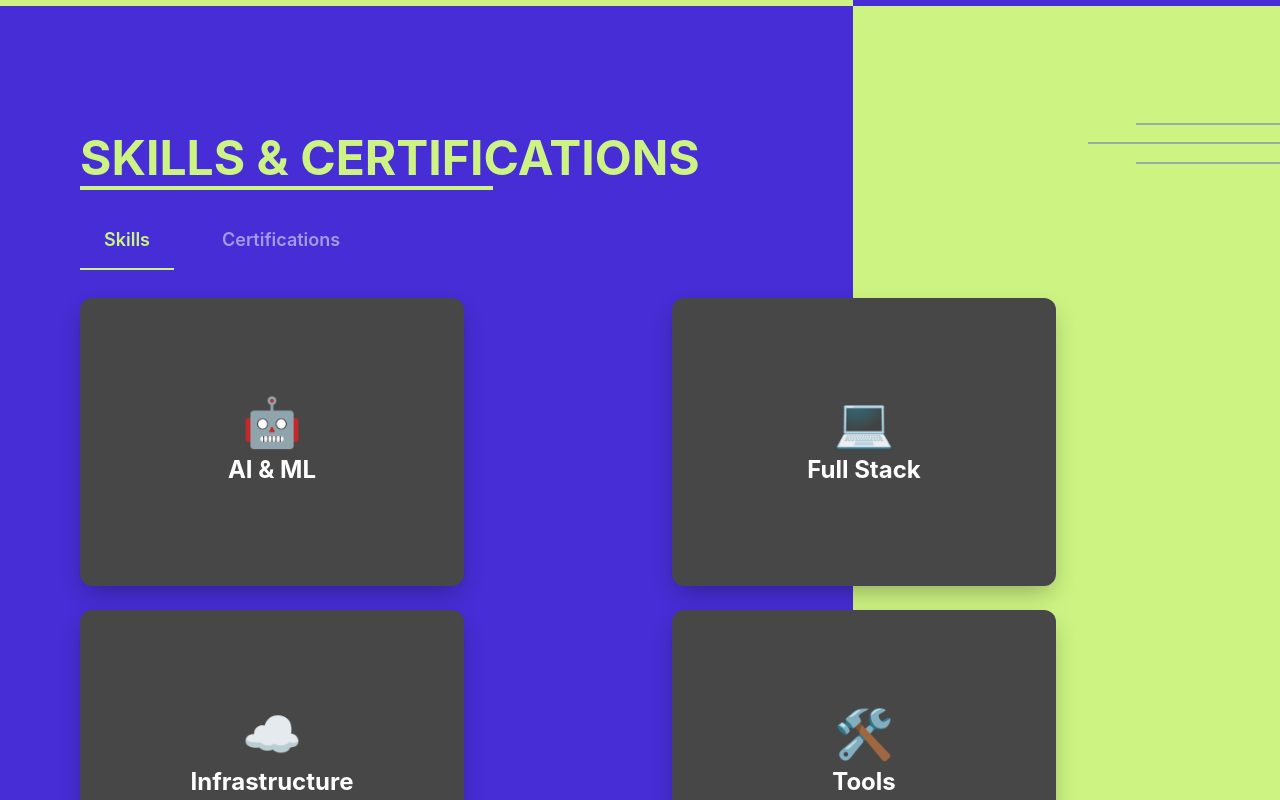
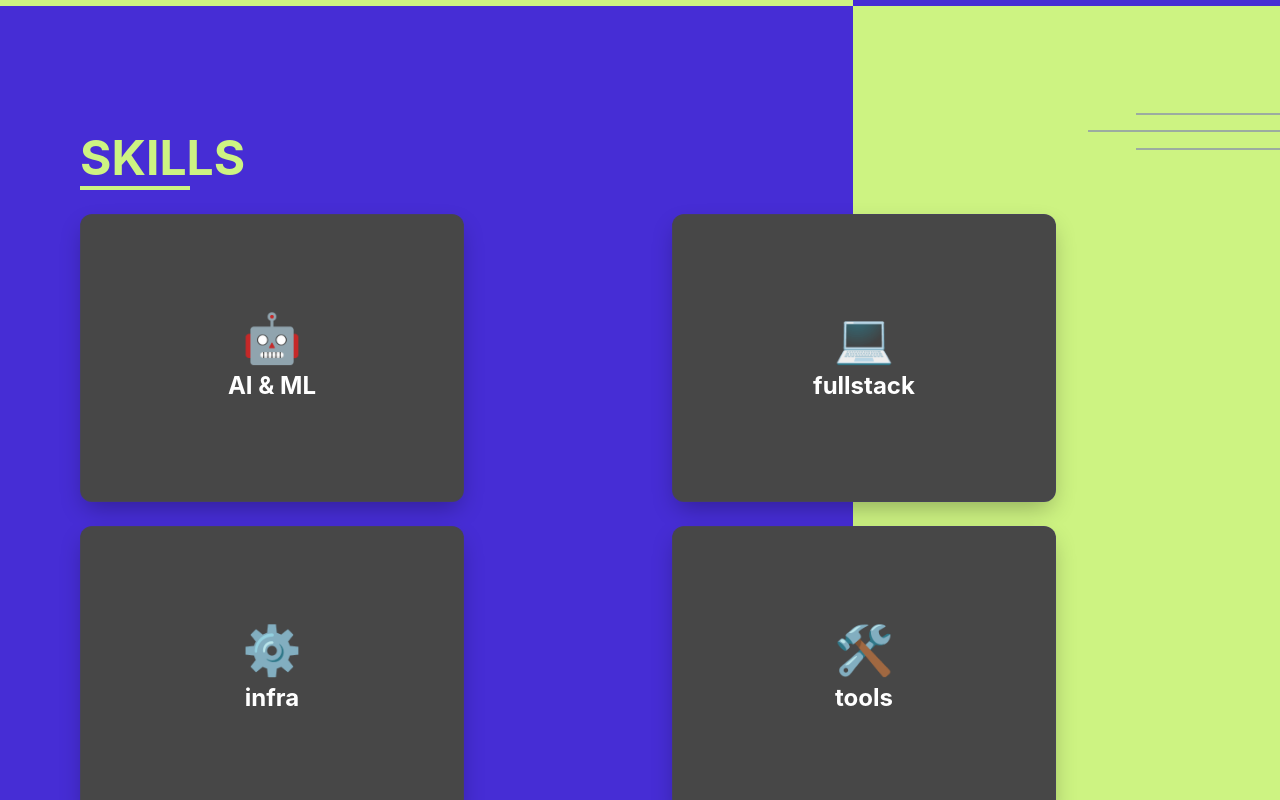
Before and after one commit to zion-pulapakura/Portfolio-Website, a React (Vite) app: page / in a window 1280 px wide. Shown: the part 1760-2560 px from the top of the page. Built offline with nearby package versions, Linux system fonts and the light colour scheme.

Commit message:
made hook to check whether user has scrolled into a section

```diff
--- a/src/data/skills.json
+++ b/src/data/skills.json
@@ -1,5 +1,5 @@
 {
-  "aiMl": [
+  "AI & ML": [
     "Python",
     "TensorFlow",
     "PyTorch",
--- /dev/null
+++ b/src/hooks/useSectionVisibility.ts
@@ -0,0 +1,29 @@
+import { useEffect, useState } from "react";
+
+export const useSectionVisibility = (sectionId: string) => {
+  const [isVisible, setIsVisible] = useState(false);
+
+  useEffect(() => {
+    const observer = new IntersectionObserver(
+      ([entry]) => {
+        if (entry.isIntersecting) {
+          setIsVisible(true);
+        }
+      },
+      { threshold: 0.1 }
+    );
+
+    const section = document.getElementById(sectionId);
+    if (section) {
+      observer.observe(section);
+    }
+
+    return () => {
+      if (section) {
+        observer.unobserve(section);
+      }
+    };
+  }, [sectionId]);
+
+  return isVisible;
+};
--- a/src/pages/AboutSection.tsx
+++ b/src/pages/AboutSection.tsx
@@ -1,30 +1,9 @@
-import React, { useEffect, useState } from "react";
+import React from "react";
 import Section from "../components/Section";
+import { useSectionVisibility } from "../hooks/useSectionVisibility";
 
 const AboutSection: React.FC = () => {
-  const [isVisible, setIsVisible] = useState(false);
-
-  useEffect(() => {
-    const observer = new IntersectionObserver(
-      ([entry]) => {
-        if (entry.isIntersecting) {
-          setIsVisible(true);
-        }
-      },
-      { threshold: 0.1 }
-    );
-
-    const section = document.getElementById("about");
-    if (section) {
-      observer.observe(section);
-    }
-
-    return () => {
-      if (section) {
-        observer.unobserve(section);
-      }
-    };
-  }, []);
+  const isVisible = useSectionVisibility("about");
 
   return (
     <Section id="about" className="relative" bgType="green-purple">
--- a/src/pages/ProjectsSection.tsx
+++ b/src/pages/ProjectsSection.tsx
@@ -1,34 +1,13 @@
-import React, { useEffect, useState } from "react";
+import React from "react";
 import Section from "../components/Section";
 import ProjectsCarousel from "../components/ProjectsCarousel";
 import projectsData from "../data/projects.json";
 import { Project } from "../types";
+import { useSectionVisibility } from "../hooks/useSectionVisibility";
 
 const ProjectsSection: React.FC = () => {
   const projects = projectsData.projects as Project[];
-  const [isVisible, setIsVisible] = useState(false);
-
-  useEffect(() => {
-    const observer = new IntersectionObserver(
-      ([entry]) => {
-        if (entry.isIntersecting) {
-          setIsVisible(true);
-        }
-      },
-      { threshold: 0.1 }
-    );
-
-    const section = document.getElementById("projects");
-    if (section) {
-      observer.observe(section);
-    }
-
-    return () => {
-      if (section) {
-        observer.unobserve(section);
-      }
-    };
-  }, []);
+  const isVisible = useSectionVisibility("projects");
 
   const getImageUrl = (imagePath: string) => {
     return imagePath.startsWith("/") ? imagePath : `/${imagePath}`;
--- a/src/pages/SkillsSection.tsx
+++ b/src/pages/SkillsSection.tsx
@@ -1,63 +1,28 @@
-import React, { useEffect, useState } from "react";
+import React from "react";
 import Section from "../components/Section";
 import SkillBox from "../components/SkillBox";
-import CertCard from "../components/CertCard";
 import skillsData from "../data/skills.json";
-import certificationsData from "../data/certifications.json";
-import { Certification } from "../types";
+import { useSectionVisibility } from "../hooks/useSectionVisibility";
 
-type TabType = "skills" | "certifications";
+function getEmojiForCategory(category: string): string {
+  const emojiMap: Record<string, string> = {
+    "AI & ML": "🤖",
+    fullstack: "💻",
+    infra: "⚙️",
+    tools: "🛠️",
+  };
+  return emojiMap[category] || "📚";
+}
 
 const SkillsSection: React.FC = () => {
-  const [isVisible, setIsVisible] = useState(false);
-  const [activeTab, setActiveTab] = useState<TabType>("skills");
+  const isVisible = useSectionVisibility("skills");
 
-  useEffect(() => {
-    const observer = new IntersectionObserver(
-      ([entry]) => {
-        if (entry.isIntersecting) {
-          setIsVisible(true);
-        }
-      },
-      { threshold: 0.1 }
-    );
-
-    const section = document.getElementById("skills");
-    if (section) {
-      observer.observe(section);
-    }
-
-    return () => {
-      if (section) {
-        observer.unobserve(section);
-      }
-    };
-  }, []);
-
-  const certifications = certificationsData.certifications as Certification[];
-
-  const skillCategories = [
-    {
-      title: "AI & ML",
-      skills: skillsData.aiMl,
-      emoji: "🤖",
-    },
-    {
-      title: "Full Stack",
-      skills: skillsData.fullstack,
-      emoji: "💻",
-    },
-    {
-      title: "Infrastructure",
-      skills: skillsData.infra,
-      emoji: "☁️",
-    },
-    {
-      title: "Tools",
-      skills: skillsData.tools,
-      emoji: "🛠️",
-    },
-  ];
+  // Convert skills object to array format
+  const skillCategories = Object.entries(skillsData).map(([title, skills]) => ({
+    title,
+    skills: skills as string[],
+    emoji: getEmojiForCategory(title),
+  }));
 
   return (
     <Section id="skills" className="relative" bgType="purple-green">
@@ -69,45 +34,11 @@ const SkillsSection: React.FC = () => {
             }`}
             style={{ animationDelay: "0s", opacity: isVisible ? 1 : 0 }}
           >
-            SKILLS & CERTIFICATIONS
+            SKILLS
             <span className="absolute -bottom-2 left-0 w-2/3 h-1 bg-green-accent"></span>
           </h2>
         </div>
 
-        {/* Tab Buttons */}
-        <div className="flex gap-6 mb-8">
-          <button
-            onClick={() => setActiveTab("skills")}
-            className={`relative px-6 py-3 text-lg font-semibold transition-all duration-300 ${
-              activeTab === "skills"
-                ? "text-green-accent"
-                : "text-text-primary opacity-60 hover:opacity-100"
-            }`}
-          >
-            Skills
-            {activeTab === "skills" && (
-              <span className="absolute -bottom-1 left-0 w-full h-0.5 bg-green-accent animate-fade-in"></span>
-            )}
-          </button>
-          <button
-            onClick={() => setActiveTab("certifications")}
-            className={`relative px-6 py-3 text-lg font-semibold transition-all duration-300 ${
-              activeTab === "certifications"
-                ? "text-green-accent"
-                : "text-text-primary opacity-60 hover:opacity-100"
-            }`}
-          >
-            Certifications
-            {activeTab === "certifications" && (
-              <span className="absolute -bottom-1 left-0 w-full h-0.5 bg-green-accent animate-fade-in"></span>
-            )}
-          </button>
-        </div>
-
-        {/* Tab Content */}
-        <div className="relative">
-          {/* Skills Tab */}
-          {activeTab === "skills" && (
         <div
           className={`grid grid-cols-1 md:grid-cols-2 gap-6 ${
             isVisible ? "animate-fade-in" : ""
@@ -123,27 +54,6 @@ const SkillsSection: React.FC = () => {
             />
           ))}
         </div>
-          )}
-
-          {/* Certifications Tab */}
-          {activeTab === "certifications" && (
-            <div
-              className={`grid grid-cols-1 md:grid-cols-2 gap-8 max-w-4xl ${
-                isVisible ? "animate-fade-in" : ""
-              }`}
-              style={{ animationDelay: "0.1s", opacity: isVisible ? 1 : 0 }}
-            >
-              {certifications.map((cert, index) => (
-                <CertCard
-                  key={cert.title}
-                  certification={cert}
-                  isVisible={isVisible}
-                  animationDelay={0.2 + index * 0.1}
-                />
-              ))}
-            </div>
-          )}
-        </div>
       </div>
     </Section>
   );
```
Also changed, not shown: src/types/index.ts (+0 -8 lines). Lines whose indentation alone changed are shown as unchanged.
